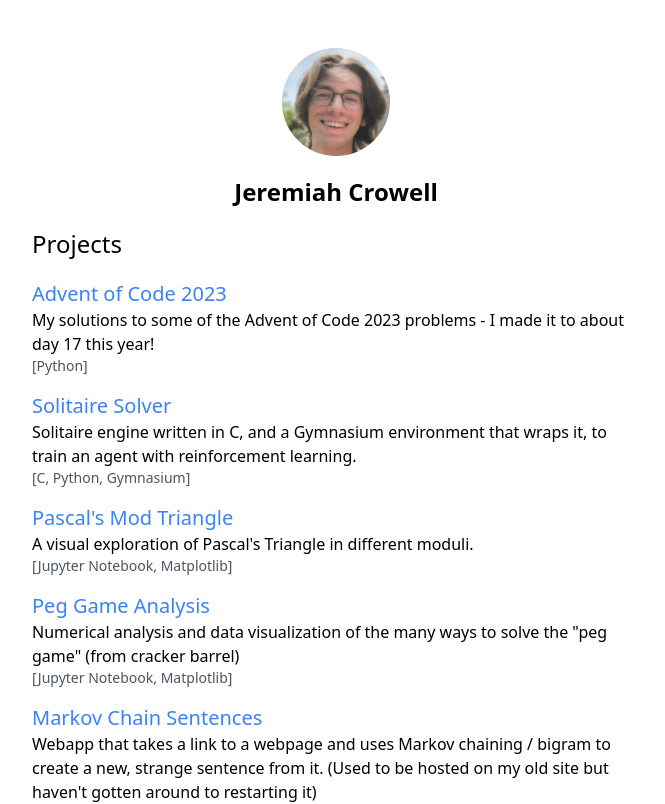
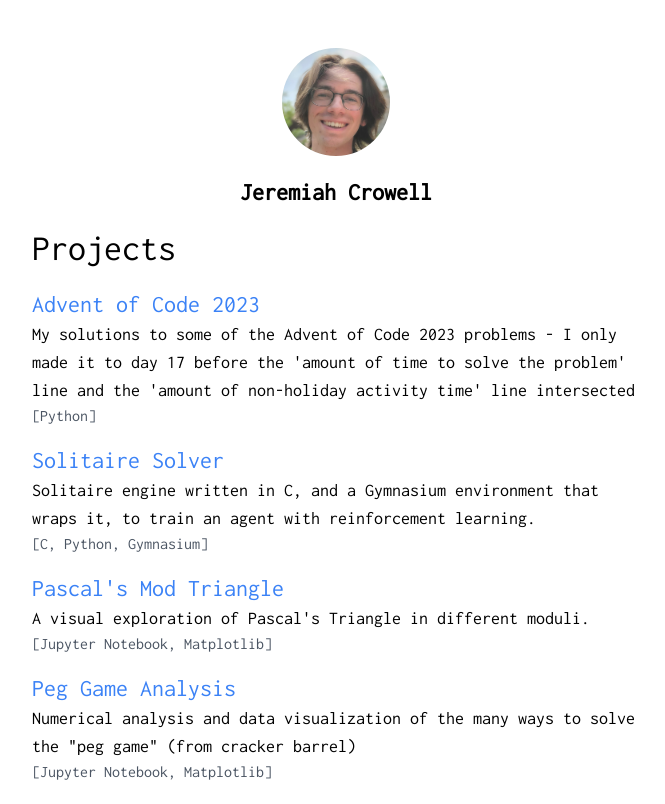
Before and after one commit to jcrowe6/website, a Next.js app: page /projects in a window 1280 px wide. Shown: the top 804 px of the page, without its empty margins (304-969 px from the left). Built offline with nearby package versions, Linux system fonts and the light colour scheme.

Commit message:
little fixes and new blog post

```diff
--- a/components/layout.js
+++ b/components/layout.js
@@ -15,6 +15,12 @@ export default function Layout({ children, home }) {
         />
         <meta name="og:title" content={siteTitle} />
         <meta name="twitter:card" content="summary_large_image" />
+        <link rel="preconnect" href="https://fonts.googleapis.com" />
+        <link rel="preconnect" href="https://fonts.gstatic.com" crossorigin />
+        <link
+          href="https://fonts.googleapis.com/css2?family=Inconsolata"
+          rel="stylesheet"
+        />
       </Head>
       <header className='flex flex-col items-center'>
         {home ? (
@@ -52,7 +58,7 @@ export default function Layout({ children, home }) {
       <main className=''>{children}</main>
       {!home && (
         <div className='my-8'>
-          <Link className='cool-link' href="/">← Back to home</Link>
+          <Link className='text-xl cool-link' href="/">← Back to home</Link>
         </div>
       )}
     </div>
--- a/pages/index.js
+++ b/pages/index.js
@@ -26,7 +26,7 @@ export default function Home({ allPostsData }) {
 
         <ul className='list-disc list-inside'>
           <li>a software engineer @ John Deere</li>
-          <li>working on my Master's of Computer Science @ UIUC</li>
+          <li>a MCS-Data Science student @ UIUC</li>
         </ul>
 
         <p> I like to code, read, and build stuff for fun and to expand my skillset. Check out my <Link className='cool-link' href="/projects">projects</Link>! </p>
@@ -39,7 +39,7 @@ export default function Home({ allPostsData }) {
         <h1 className='text-3xl pb-3'>Blog</h1>
         <ul>
           {allPostsData.map(({ id, date, title }) => (
-            <li key={id}>
+            <li className='pb-4' key={id}>
             <p className='text-2xl'><Link className='cool-link' href={`/posts/${id}`}>{title}</Link></p>
             <p className='text-lg text-gray-600'><Date dateString={date} /></p>
             </li>
--- a/pages/posts/[id].js
+++ b/pages/posts/[id].js
@@ -27,9 +27,9 @@ export default function Post({ postData }) {
           <title>{postData.title}</title>
         </Head>
         <article>
-          <h1 className='text-2xl font-bold pb-3'>{postData.title}</h1>
-          <p className='text-gray-600 pb-3'><Date dateString={postData.date} /></p>
-          <div className='space-y-4 [&>h2]:text-2xl [&>h2]:font-bold [&>ul]:list-inside [&>ul]:list-disc' dangerouslySetInnerHTML={{ __html: postData.contentHtml }} />
+          <h1 className='text-4xl font-bold pb-3'>{postData.title}</h1>
+          <p className='text-gray-600 text-lg pb-3'><Date dateString={postData.date} /></p>
+          <div className='space-y-4 [&>p]:text-xl [&>h2]:text-3xl [&>h2]:font-bold [&>ul]:list-inside [&>ul]:list-disc [&>ul]:text-xl' dangerouslySetInnerHTML={{ __html: postData.contentHtml }} />
         </article>
       </Layout>
     );
--- a/pages/projects.js
+++ b/pages/projects.js
@@ -9,19 +9,20 @@ export default function Projects() {
         <title>Projects</title>
         </Head>
 
-        <h1 className='text-2xl pb-5'>Projects</h1>
+        <h1 className='text-4xl pb-5'>Projects</h1>
 
-        <section className=''>
+        <section>
         <Project
             title="Advent of Code 2023"
             link="https://github.com/jcrowe6/AoC-23"
-            desc="My solutions to some of the Advent of Code 2023 problems - I made it to about day 17 this year!"
+            desc="My solutions to some of the Advent of Code 2023 problems - I only made it to day 17 before the 'amount of time to solve the problem'
+             line and the 'amount of non-holiday activity time' line intersected"
             used="[Python]"
         />
         <Project
             title="Solitaire Solver"
             link="https://github.com/jcrowe6/solitaire_solver"
-            desc="Solitaire engine written in C, and a Gymnasium environment that wraps it, to train an agent with reinforcement learning."
+            desc="Solitaire engine written in C, and a Gymnasium environment that wraps it, to train an agent with reinforcement learning. "
             used="[C, Python, Gymnasium]"
         />
         <Project
@@ -80,9 +81,9 @@ export default function Projects() {
 function Project({title, link, desc, used}) {
     return (
         <div className='pb-4'>
-        <h1 className='text-xl'><Link className="cool-link" href={link} target="_blank"> {title} </Link></h1>
-        <p>{desc}</p>
-        <p className='text-sm text-gray-600'>{used}</p>
+        <h1 className='text-2xl'><Link className="cool-link" href={link} target="_blank"> {title} </Link></h1>
+        <p className="text-lg">{desc}</p>
+        <p className='text-md text-gray-600'>{used}</p>
         </div>
     )
 }
--- a/styles/globals.css
+++ b/styles/globals.css
@@ -4,6 +4,10 @@
 
 
 @layer base {
+  html {
+    font-family: "Inconsolata", system-ui, sans-serif;
+  }
+
   .cool-link {
     @apply text-blue-500 relative w-fit inline-block after:block after:content-[''] after:absolute after:h-[2px] after:bg-blue-500 after:w-full after:scale-x-0 after:hover:scale-x-100 after:transition after:duration-300 after:origin-left
   }
```
Also changed, not shown: posts/2024-check-in.md (added, +9 -0 lines), posts/hacking-php-calc.md (+1 -1 lines).
